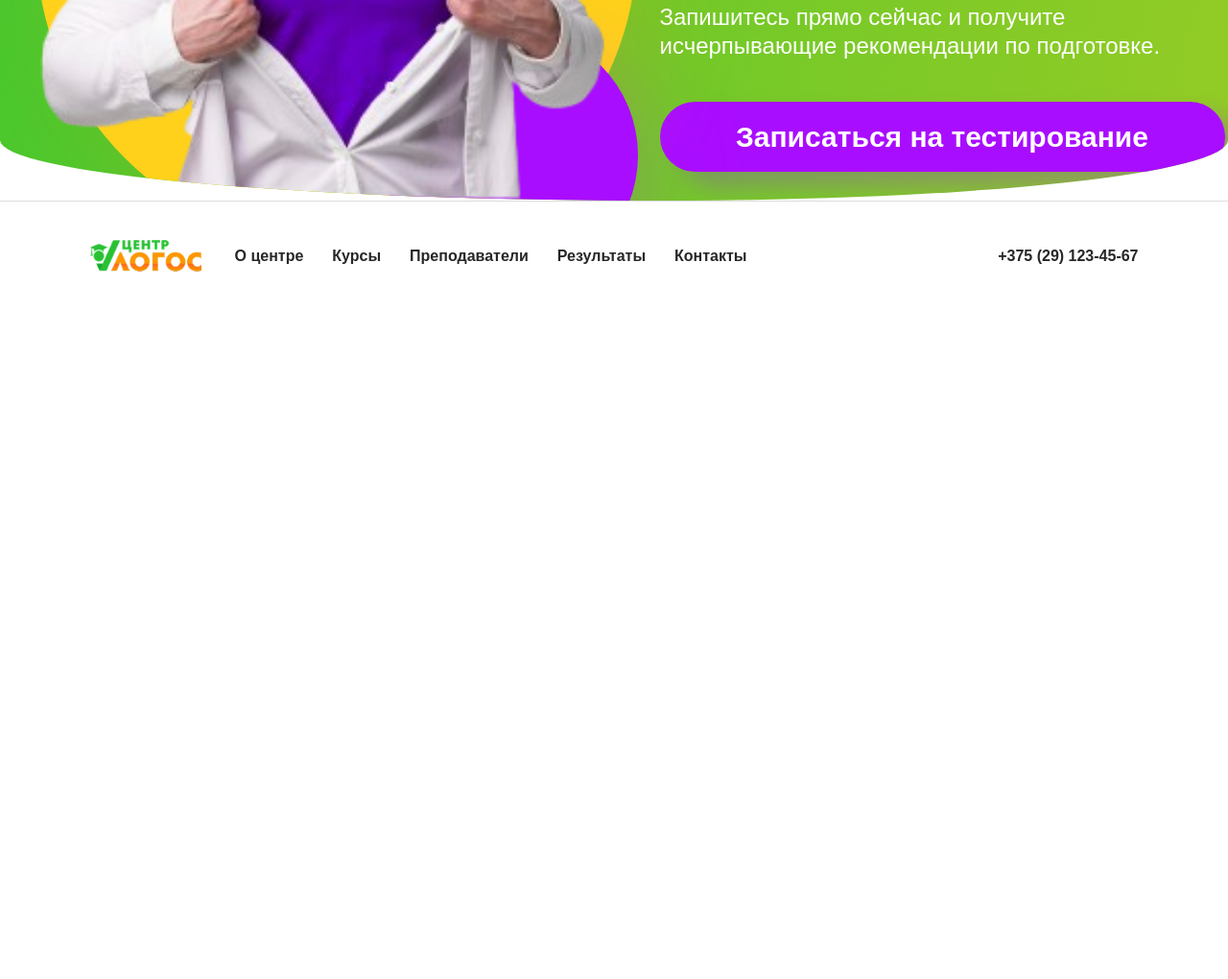
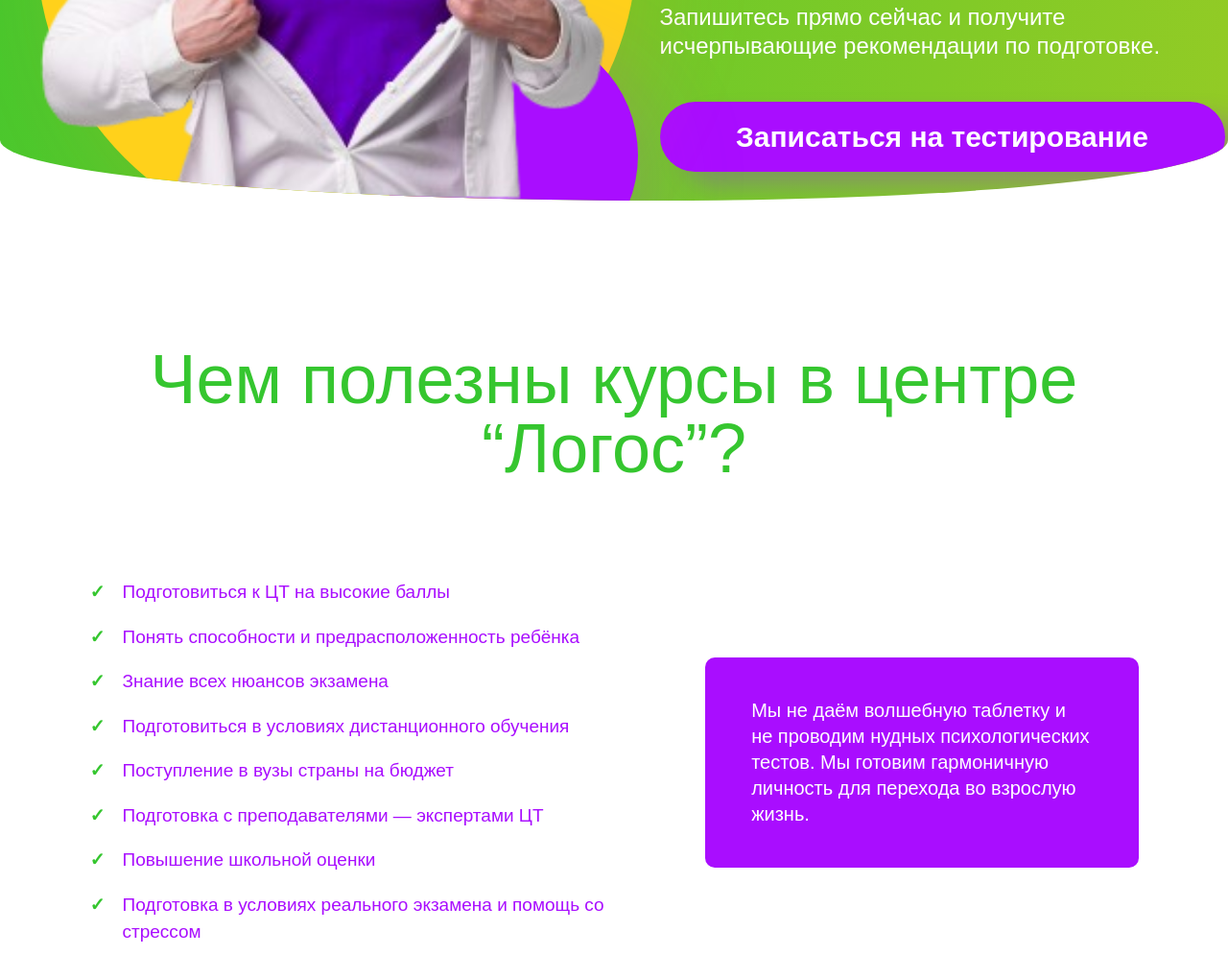
Before and after one commit to darina0000/course-web, a plain HTML site: page about.html in a window 1280 px wide. Shown: the part 1560-2580 px from the top of the page at 96% size. Before the commit the page ends 1885 px from the top, so only its background shows below. Drawn offline with Linux system fonts and the light colour scheme.

Commit message:
feat: add about benefits section

```diff
--- a/about.html
+++ b/about.html
@@ -73,7 +73,27 @@
         </div>
       </div>
     </section>
-
+    <!-- Список преимуществ объясняет, какую пользу получают ученики на курсах. -->
+    <section class="about-benefits">
+      <div class="ref-container">
+        <h2>Чем полезны курсы в<br>центре “Логос”?</h2>
+        <div class="about-benefits-grid">
+          <ul>
+            <li>Подготовиться к ЦТ на высокие баллы</li>
+            <li>Понять способности и предрасположенность ребёнка</li>
+            <li>Знание всех нюансов экзамена</li>
+            <li>Подготовиться в условиях дистанционного обучения</li>
+            <li>Поступление в вузы страны на бюджет</li>
+            <li>Подготовка с преподавателями — экспертами ЦТ</li>
+            <li>Повышение школьной оценки</li>
+            <li>Подготовка в условиях реального экзамена и помощь со стрессом</li>
+          </ul>
+          <aside>Мы не даём волшебную таблетку и не проводим нудных психологических тестов. Мы готовим гармоничную
+            личность для перехода во взрослую жизнь.</aside>
+        </div>
+      </div>
+    </section>
+  </main>
   <footer class="ref-footer">
     <div class="ref-container"><a class="ref-logo" href="index.html"><img src="images/logo.png" alt="Центр Логос"></a>
       <nav><a href="about.html">О центре</a><a href="courses.html">Курсы</a><a href="teachers.html">Преподаватели</a><a
```
